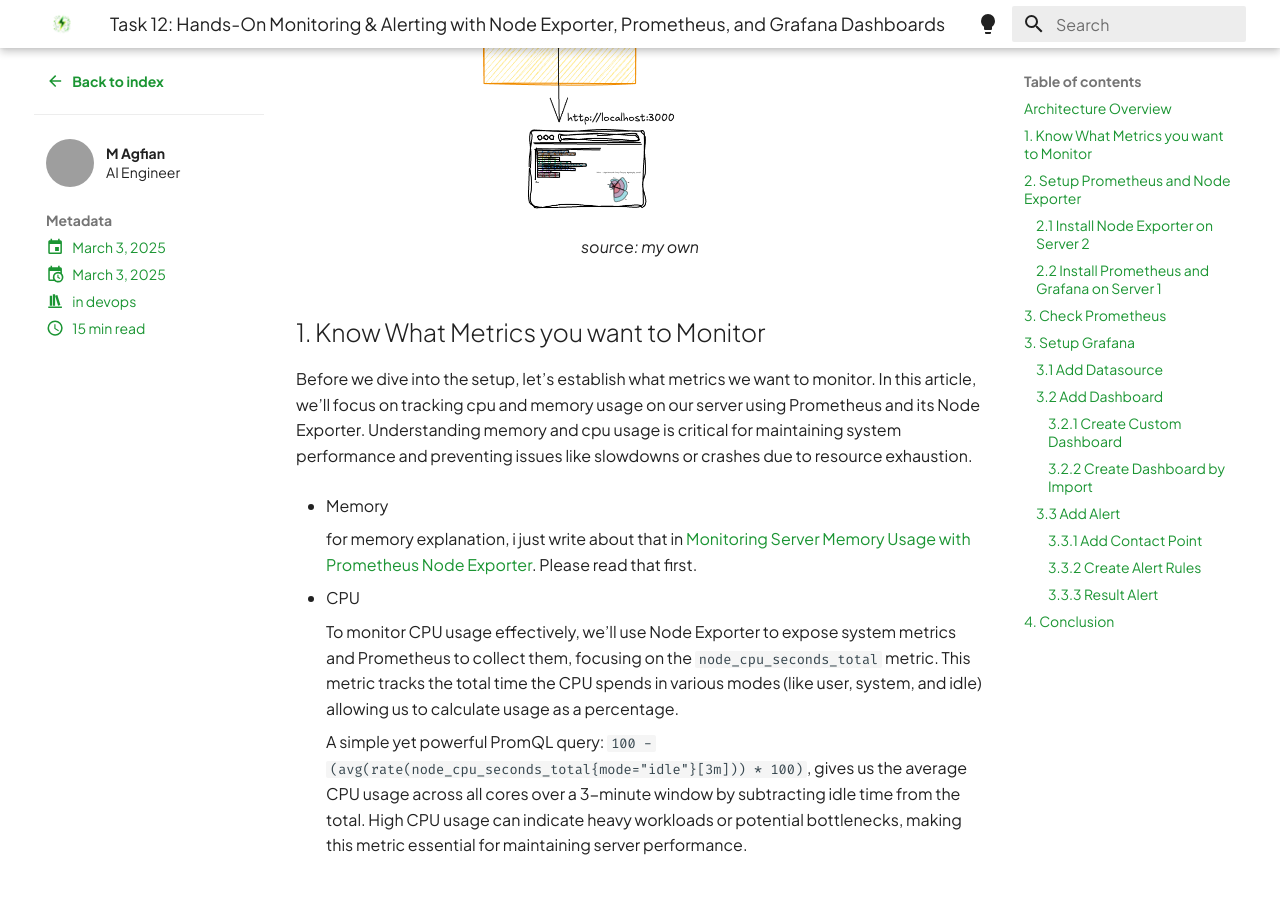
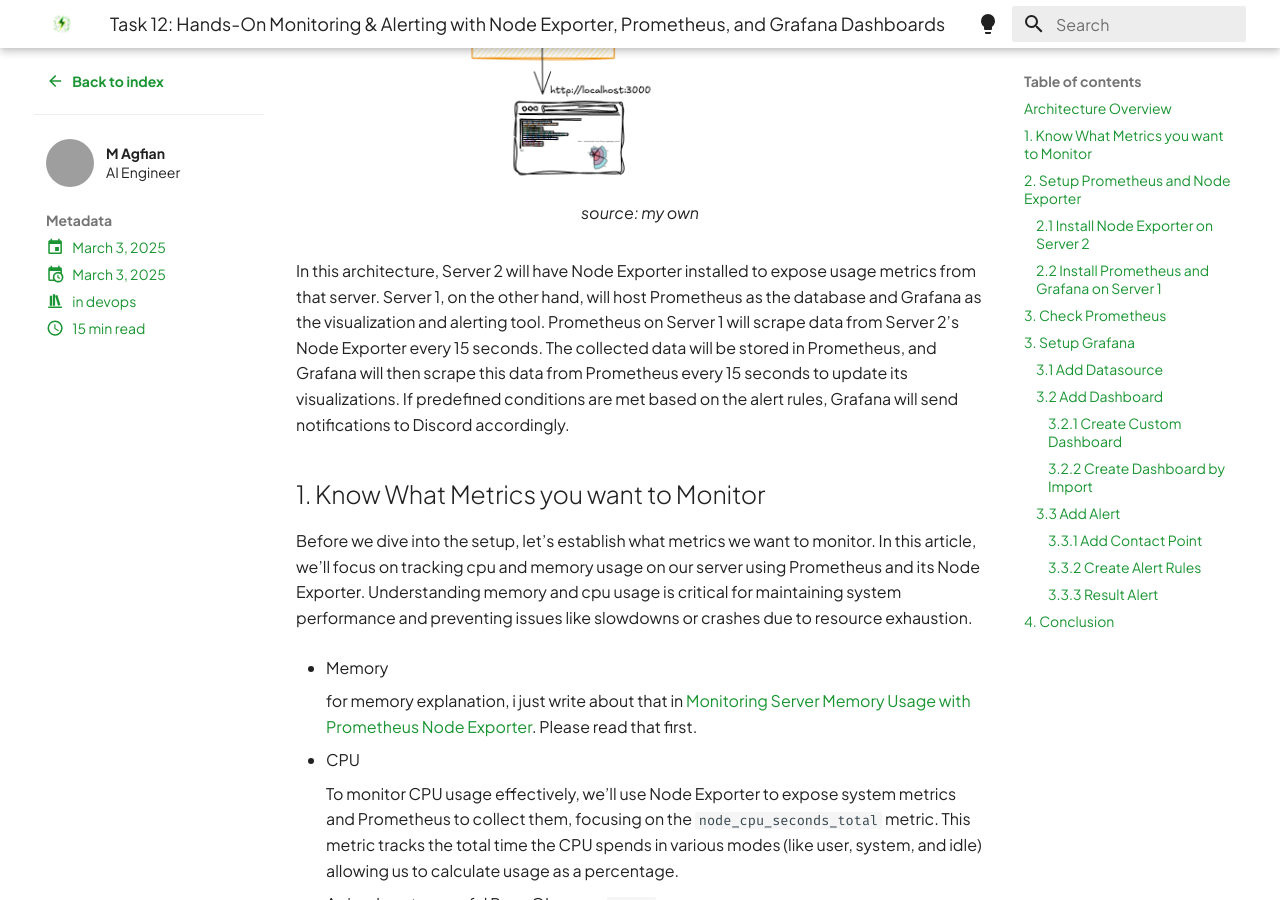
Before and after one commit to agfianf/agfianf.github.io, an MkDocs documentation site: the page built from docs/blog/posts/devops-learning/012-project-dashboard-monitoring.md, in a window 1280 px wide and 900 px high, scrolled down 1177 px. Built offline with MkDocs 1.6.1 and Material for MkDocs 9.7.7, drawn with Linux system fonts in a browser that asks for light colours; emoji names are drawn with the system emoji font; comment, search, counter and statistics services are not loaded; grey boxes are pictures that could not be loaded.

Commit message:
fix: replace outdated architecture image and enhance architecture overview description in project dashboard monitoring documentation

```diff
--- a/docs/blog/posts/devops-learning/012-project-dashboard-monitoring.md
+++ b/docs/blog/posts/devops-learning/012-project-dashboard-monitoring.md
@@ -42,10 +42,12 @@
 
 ## Architecture Overview
 
-![architecture](../../../assets/devops/project-12/architecture.png)
+![architecture](../../../assets/devops/project-12/architecture-1.png)
 ///caption
 source: my own
 ///
+
+In this architecture, Server 2 will have Node Exporter installed to expose usage metrics from that server. Server 1, on the other hand, will host Prometheus as the database and Grafana as the visualization and alerting tool. Prometheus on Server 1 will scrape data from Server 2’s Node Exporter every 15 seconds. The collected data will be stored in Prometheus, and Grafana will then scrape this data from Prometheus every 15 seconds to update its visualizations. If predefined conditions are met based on the alert rules, Grafana will send notifications to Discord accordingly.
 
 ## 1. Know What Metrics you want to Monitor
 
```
Also changed, not shown: docs/assets/devops/project-12/architecture-1.png (added), docs/assets/devops/project-12/architecture.png (deleted).
